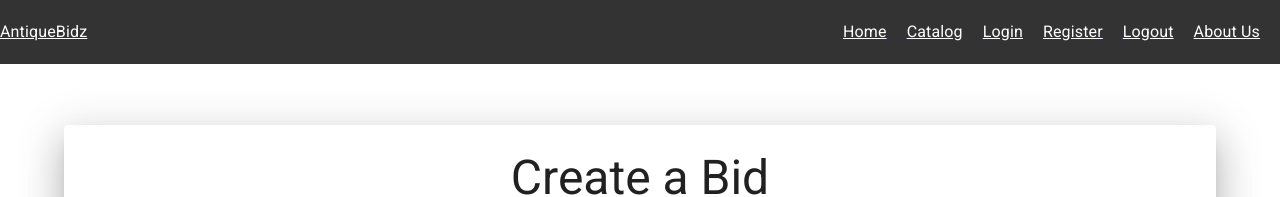
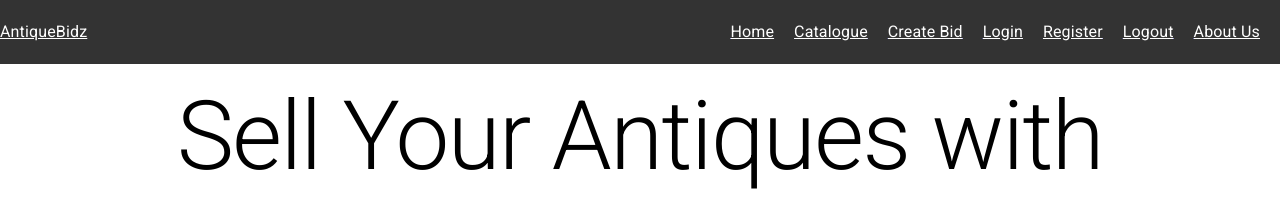
Before and after one commit to PetarPanajotov/antique-bidz, a React (Create React App) app: page / in a window 1280 px wide. Shown: the top 197 px of the page. Built offline with nearby package versions, Linux system fonts and the light colour scheme.

Commit message:
Added routing.

```diff
--- a/package.json
+++ b/package.json
@@ -12,6 +12,7 @@
     "@testing-library/user-event": "^13.5.0",
     "react": "^18.2.0",
     "react-dom": "^18.2.0",
+    "react-router-dom": "^6.9.0",
     "react-scripts": "5.0.1",
     "web-vitals": "^2.1.4"
   },
--- a/src/App.js
+++ b/src/App.js
@@ -1,3 +1,4 @@
+import { Routes, Route } from "react-router-dom";
 import { Catalogue } from "./components/Catalogue/Catalogue";
 import { CreateBid } from "./components/CreateBid/CreateBid";
 import { Details } from "./components/Details/Details";
@@ -11,13 +12,14 @@ function App() {
     return (
         <>
             <Header />
-      {/* <CreateBid></CreateBid> */}
-      {/* <Home /> */}
-      {/* <Catalogue></Catalogue> */}
-      {/* <Details></Details> */}
-      <CreateBid></CreateBid>
-      {/* <Login></Login> */}
-      {/* <Register></Register> */}
+            <Routes>
+                <Route path="/" element={<Home />} />
+                <Route path="/home" element={<Home />} />
+                <Route path="/catalogue" element={<Catalogue />} />
+                <Route path="/create" element={<CreateBid />} />
+                <Route path="/login" element={<Login />} />
+                <Route path="/register" element={<Register />} />
+            </Routes>
             <Footer></Footer>
         </>
     );
--- a/src/components/Header/Header.js
+++ b/src/components/Header/Header.js
@@ -1,4 +1,5 @@
 import { AppBar, Box, Toolbar, Typography, StyledEngineProvider } from "@mui/material";
+import { Link } from "react-router-dom";
 import { ElevationScroll } from "./ElevationScroll";
 import styles from "./Header.module.css"
 
@@ -10,12 +11,13 @@ export function Header() {
                     <Toolbar disableGutters>
                         <Typography sx={{ textDecoration: 'underline' }}>AntiqueBidz</Typography>
                         <Box className={styles['nav-links-wrapper']}>
-                            <a href="/home"><Typography className={styles["nav-links"]}>Home</Typography></a>
-                            <a href="/catalog"><Typography className={styles["nav-links"]}>Catalog</Typography></a>
-                            <a href="/login"><Typography className={styles["nav-links"]}>Login</Typography></a>
-                            <a href="/register"><Typography className={styles["nav-links"]}>Register</Typography></a>
-                            <a href="/logout"><Typography className={styles["nav-links"]}>Logout</Typography></a>
-                            <a href="/about"><Typography className={styles["nav-links"]}>About Us</Typography></a>
+                            <Link to={"/home"}><Typography className={styles["nav-links"]}>Home</Typography></Link>
+                            <Link to = {"/catalogue"}><Typography className={styles["nav-links"]}>Catalogue</Typography></Link>
+                            <Link to = {"/create"}><Typography className={styles["nav-links"]}>Create Bid</Typography></Link>
+                            <Link to = {"/login"}><Typography className={styles["nav-links"]}>Login</Typography></Link>
+                            <Link to = {"/register"}><Typography className={styles["nav-links"]}>Register</Typography></Link>
+                            <Link to = {"/logout"}><Typography className={styles["nav-links"]}>Logout</Typography></Link>
+                            <Link to = {"/about"}><Typography className={styles["nav-links"]}>About Us</Typography></Link>
                         </Box>
                     </Toolbar>
                 </AppBar>
--- a/src/index.js
+++ b/src/index.js
@@ -1,10 +1,13 @@
 import React from 'react';
 import ReactDOM from 'react-dom/client';
 import App from './App';
+import { BrowserRouter } from 'react-router-dom';
 
 const root = ReactDOM.createRoot(document.getElementById('root'));
 root.render(
   <React.StrictMode>
-    <App />
+    <BrowserRouter>
+      <App />
+    </BrowserRouter>
   </React.StrictMode>
 );
```
Also changed, not shown: 1 other file (tests, documents, lock files or other folders). Lines whose indentation alone changed are shown as unchanged.
